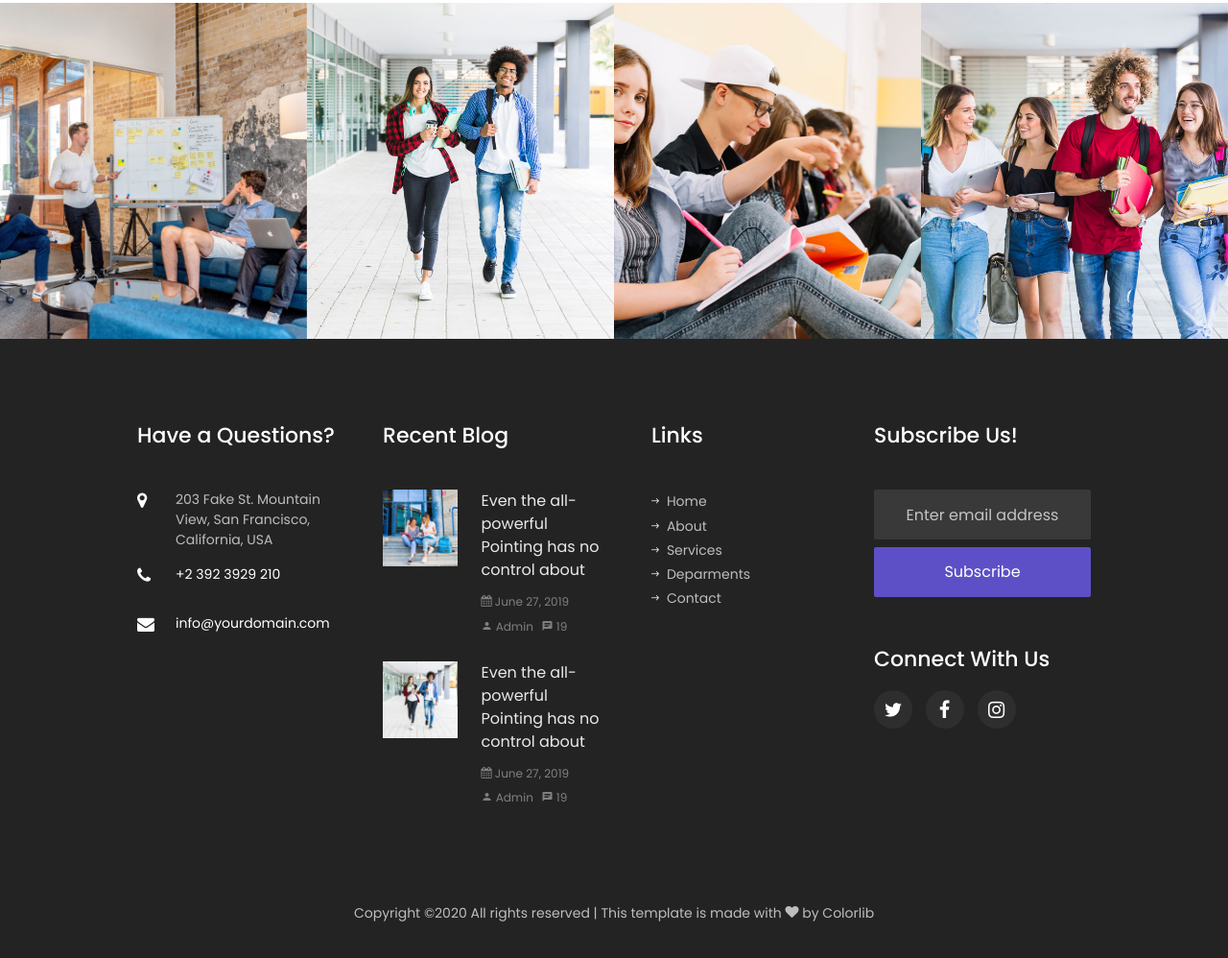
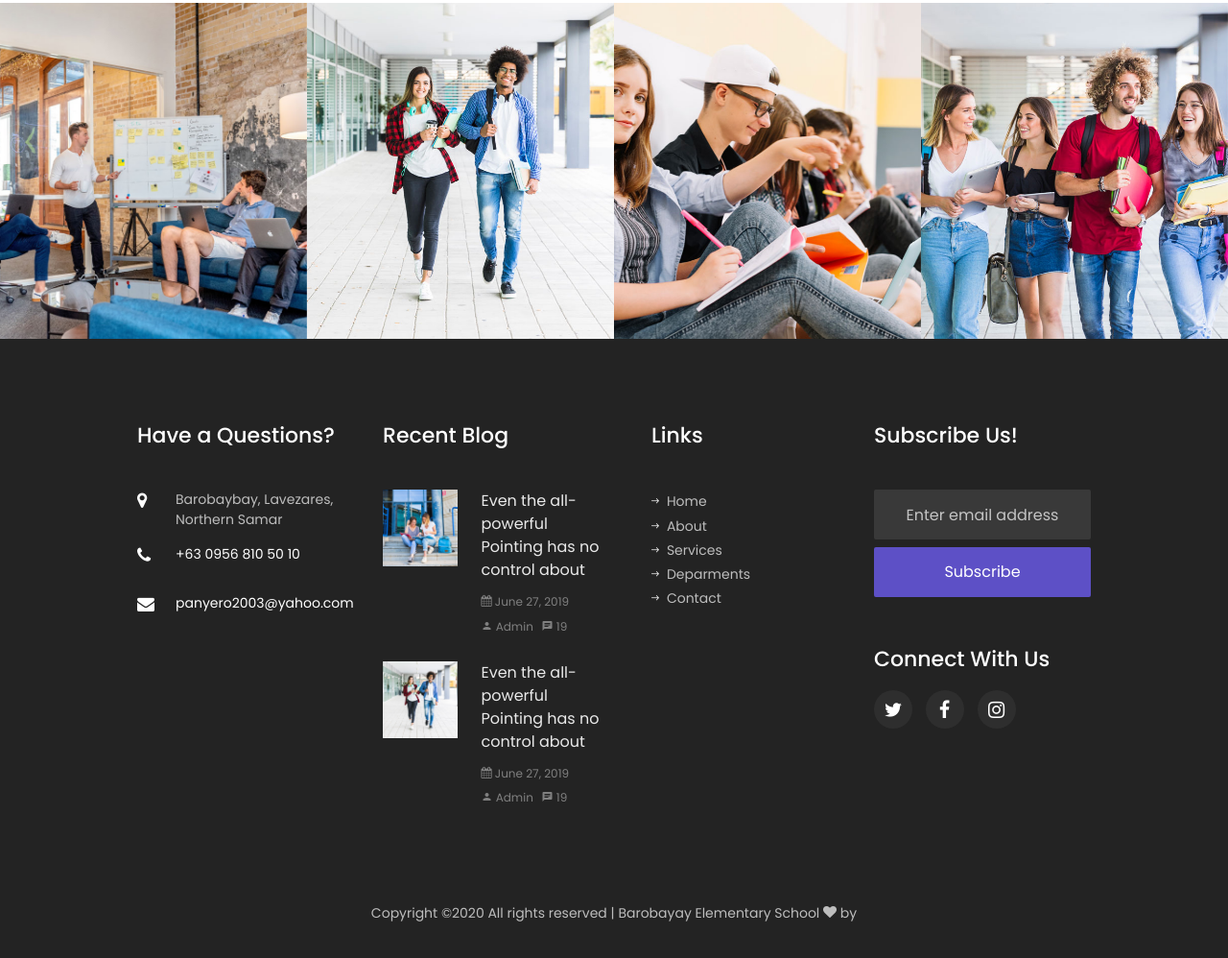
Before and after one commit to panyero2003/theos.edu.ph, a plain HTML site: page about.html in a window 1280 px wide. Shown: the part 4521-5519 px from the top of the page at 96% size. Drawn offline with Linux system fonts and the light colour scheme; some packages are replaced by stand-ins of ours; no server answers; files whose address does not match are found by name.

Commit message:
Add files via upload

```diff
--- a/about.html
+++ b/about.html
@@ -384,7 +384,7 @@
               </div>
               <div class="text pt-3 text-center">
                 <h3>Alma Omanito Eulin</h3>
-                <span class="position mb-2">Teacher</span>
+                <span class="position mb-2">Grade 4 Adviser</span>
                 <div class="faded">
                   <p>I am an ambitious workaholic, but apart from that, pretty simple person.</p>
                   <ul class="ftco-social text-center">
@@ -404,7 +404,7 @@
               </div>
               <div class="text pt-3 text-center">
                 <h3>Marites Eulin Saludaga</h3>
-                <span class="position mb-2">English Teacher</span>
+                <span class="position mb-2">Grade 6 Adviser</span>
                 <div class="faded">
                   <p>I am an ambitious workaholic, but apart from that, pretty simple person.</p>
                   <ul class="ftco-social text-center">
@@ -726,9 +726,9 @@
               <h2 class="ftco-heading-2">Have a Questions?</h2>
               <div class="block-23 mb-3">
                 <ul>
-                  <li><span class="icon icon-map-marker"></span><span class="text">203 Fake St. Mountain View, San Francisco, California, USA</span></li>
-                  <li><a href="#"><span class="icon icon-phone"></span><span class="text">+2 392 3929 210</span></a></li>
-                  <li><a href="#"><span class="icon icon-envelope"></span><span class="text">info@yourdomain.com</span></a></li>
+                  <li><span class="icon icon-map-marker"></span><span class="text">Barobaybay, Lavezares, Northern Samar</span></li>
+                  <li><a href="#"><span class="icon icon-phone"></span><span class="text">+63 0956 810 50 10</span></a></li>
+                  <li><a href="#"><span class="icon icon-envelope"></span><span class="text">panyero2003@yahoo.com</span></a></li>
                 </ul>
               </div>
             </div>
@@ -796,7 +796,7 @@
           <div class="col-md-12 text-center">
 
             <p><!-- Link back to Colorlib can't be removed. Template is licensed under CC BY 3.0. -->
-  Copyright &copy;<script>document.write(new Date().getFullYear());</script> All rights reserved | This template is made with <i class="icon-heart" aria-hidden="true"></i> by <a href="https://colorlib.com" target="_blank">Colorlib</a>
+  Copyright &copy;<script>document.write(new Date().getFullYear());</script> All rights reserved | Barobayay Elementary School <i class="icon-heart" aria-hidden="true"></i> by <a href="https://colorlib.com" target="_blank"></a>
   <!-- Link back to Colorlib can't be removed. Template is licensed under CC BY 3.0. --></p>
           </div>
         </div>
--- a/contact.html
+++ b/contact.html
@@ -384,7 +384,7 @@
               </div>
               <div class="text pt-3 text-center">
                 <h3>Alma Omanito Eulin</h3>
-                <span class="position mb-2">Teacher</span>
+                <span class="position mb-2">Grade 4 Adviser</span>
                 <div class="faded">
                   <p>I am an ambitious workaholic, but apart from that, pretty simple person.</p>
                   <ul class="ftco-social text-center">
@@ -404,7 +404,7 @@
               </div>
               <div class="text pt-3 text-center">
                 <h3>Marites Eulin Saludaga</h3>
-                <span class="position mb-2">English Teacher</span>
+                <span class="position mb-2">Grade 6 Adviser</span>
                 <div class="faded">
                   <p>I am an ambitious workaholic, but apart from that, pretty simple person.</p>
                   <ul class="ftco-social text-center">
@@ -726,9 +726,9 @@
               <h2 class="ftco-heading-2">Have a Questions?</h2>
               <div class="block-23 mb-3">
                 <ul>
-                  <li><span class="icon icon-map-marker"></span><span class="text">203 Fake St. Mountain View, San Francisco, California, USA</span></li>
-                  <li><a href="#"><span class="icon icon-phone"></span><span class="text">+2 392 3929 210</span></a></li>
-                  <li><a href="#"><span class="icon icon-envelope"></span><span class="text">info@yourdomain.com</span></a></li>
+                  <li><span class="icon icon-map-marker"></span><span class="text">Barobaybay, Lavezares, Northern Samar</span></li>
+                  <li><a href="#"><span class="icon icon-phone"></span><span class="text">+63 0956 810 50 10</span></a></li>
+                  <li><a href="#"><span class="icon icon-envelope"></span><span class="text">panyero2003@yahoo.com</span></a></li>
                 </ul>
               </div>
             </div>
@@ -796,7 +796,7 @@
           <div class="col-md-12 text-center">
 
             <p><!-- Link back to Colorlib can't be removed. Template is licensed under CC BY 3.0. -->
-  Copyright &copy;<script>document.write(new Date().getFullYear());</script> All rights reserved | This template is made with <i class="icon-heart" aria-hidden="true"></i> by <a href="https://colorlib.com" target="_blank">Colorlib</a>
+  Copyright &copy;<script>document.write(new Date().getFullYear());</script> All rights reserved | Barobayay Elementary School <i class="icon-heart" aria-hidden="true"></i> by <a href="https://colorlib.com" target="_blank"></a>
   <!-- Link back to Colorlib can't be removed. Template is licensed under CC BY 3.0. --></p>
           </div>
         </div>
```
Also changed, not shown: index.html (+4 -4 lines).
